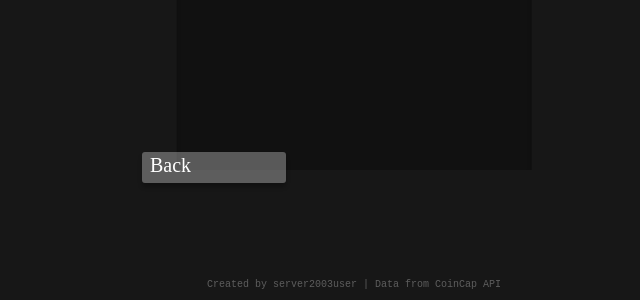
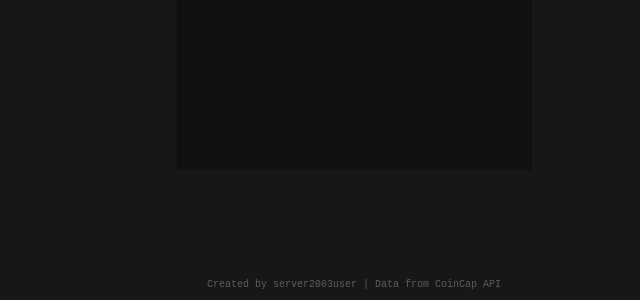
Before and after one commit to Server2003User/cryptoprices, a plain HTML site: page frame4.html in a window 1280 px wide. Shown: the part 500-800 px from the top of the page, without its empty margins (286-926 px from the left). Drawn offline with Linux system fonts and the light colour scheme; no server answers.

Commit message:
Delete broken back button on frame4

```diff
--- a/frame4.html
+++ b/frame4.html
@@ -106,10 +106,6 @@
         <!-- Dynamically generated buttons will be placed here -->
       </div>
     </div>
-    <div class="DivButtonback" style="width: 144px; height: 31px; left: 428px; top: 652px; position: absolute" onclick="window.location='frame1.html';">
-      <div class="Back" style="width: 48.35px; height: 27px; left: 8px; top: 2px; position: absolute; color: white; font-size: 20px; font-family: IBM Plex Mono; font-weight: 400; word-wrap: break-word">Back</div>
-      <div class="DivRectangle1" style="width: 144px; height: 31px; left: 0px; top: 0px; position: absolute; background: rgba(255, 255, 255, 0.30); box-shadow: 0px 4px 4px rgba(0, 0, 0, 0.25); border-radius: 3px"></div>
-      </div>
   </div>
 
   <script>
```
